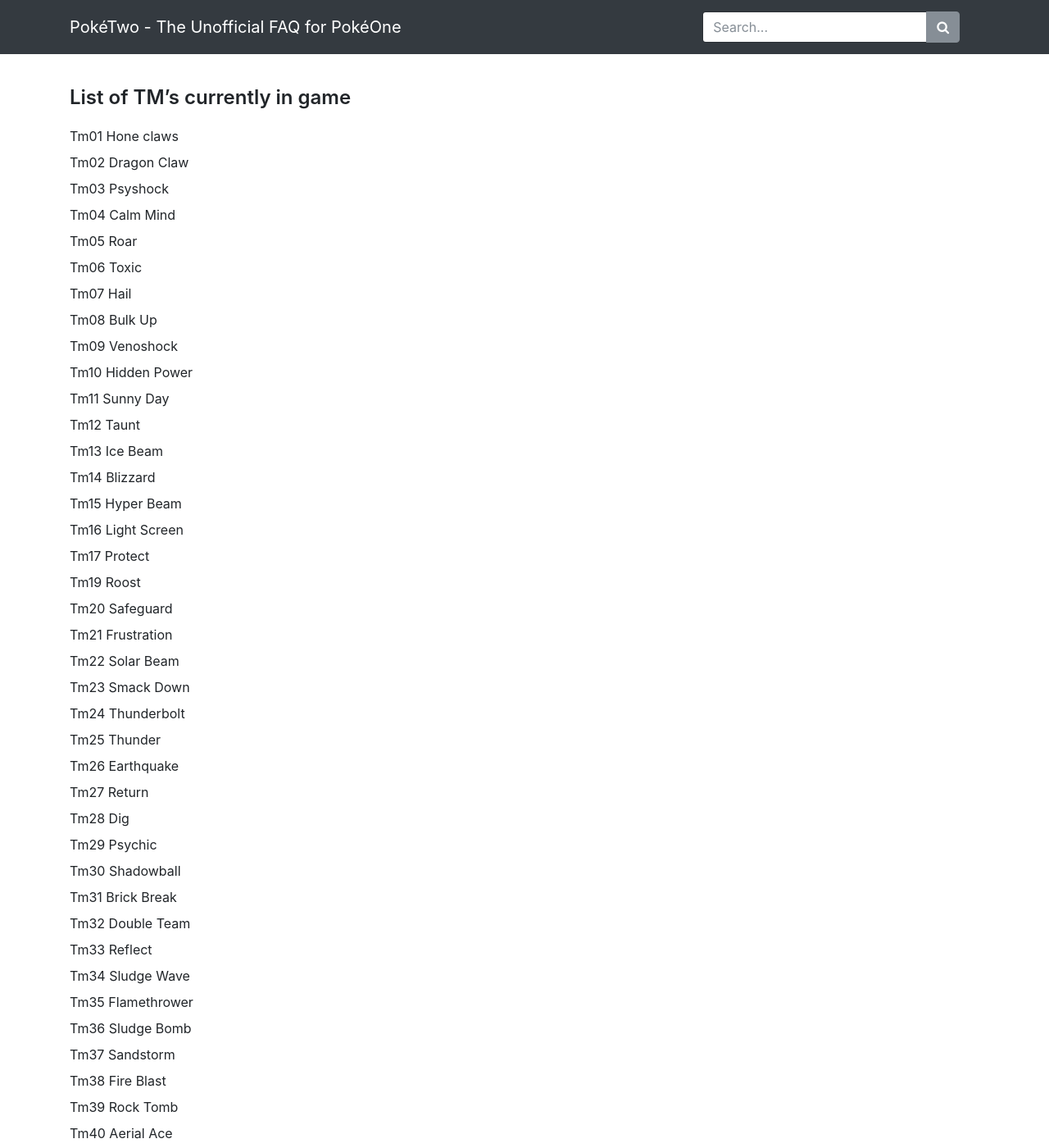
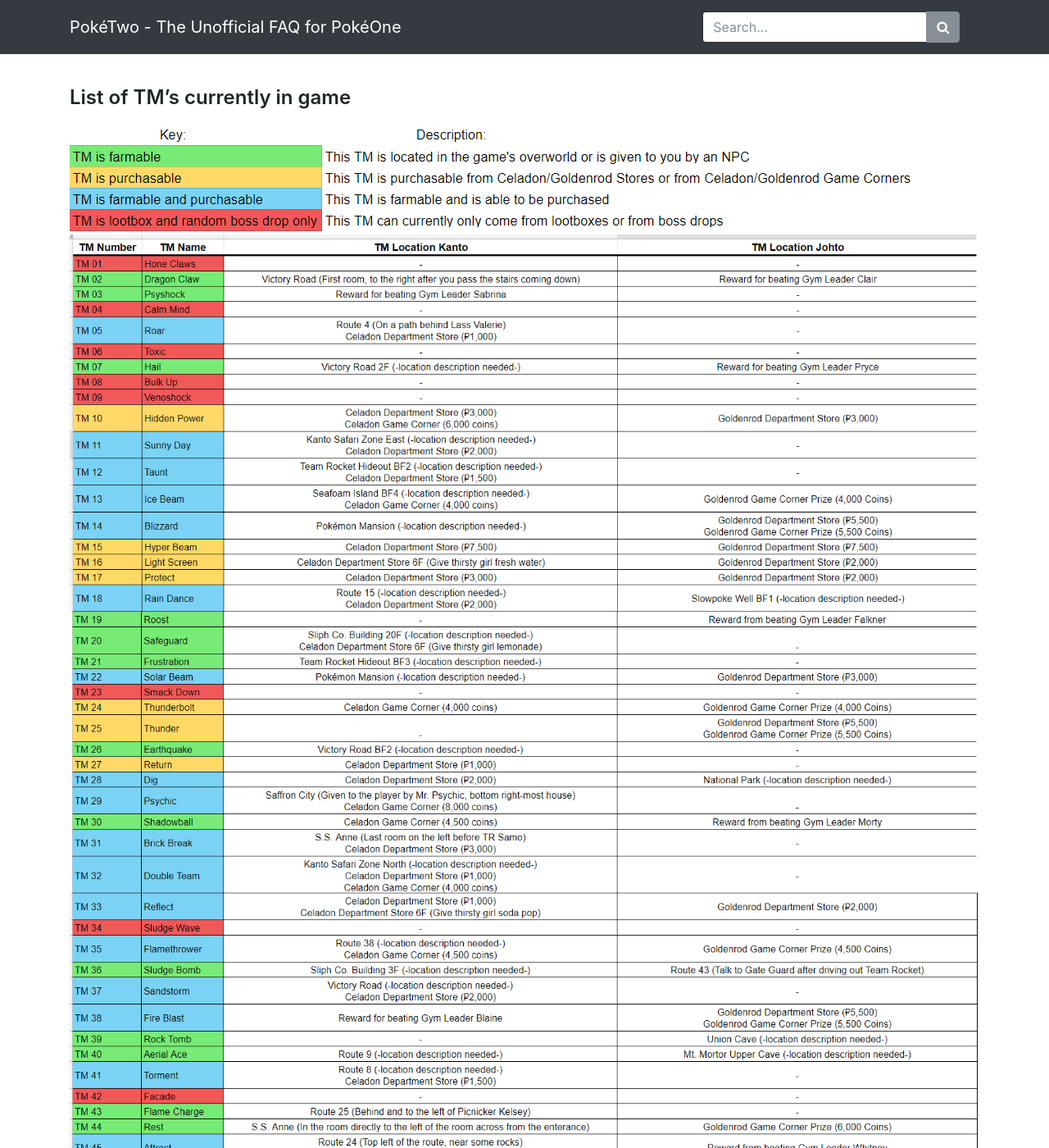
Before and after one commit to X3I/poketwo.com, a Jekyll site: the page built from _pages/tm/tmlist.md, in a window 1280 px wide and 1400 px high. Shown: the whole window at 82% size. Built offline with Jekyll 4.4.1, drawn with Linux system fonts in a browser that asks for light colours; nearby versions of some CDN libraries; our own code applies the rules of GitHub Pages for plain Markdown files; some of the changed text lies outside the part shown.

Commit message:
Update tmlist.md

```diff
--- a/_pages/tm/tmlist.md
+++ b/_pages/tm/tmlist.md
@@ -6,104 +6,6 @@
 ---
 
 ## List of TM's currently in game
-
-Tm01    Hone claws<br/>
-Tm02    Dragon Claw <br/>
-Tm03    Psyshock <br/>
-Tm04    Calm Mind <br/>
-Tm05    Roar<br/>
-Tm06    Toxic<br/>
-Tm07    Hail <br/>
-Tm08    Bulk Up <br/>
-Tm09    Venoshock <br/>
-Tm10    Hidden Power <br/>
-Tm11    Sunny Day<br/>
-Tm12    Taunt <br/>
-Tm13    Ice Beam <br/>
-Tm14    Blizzard<br/>
-Tm15    Hyper Beam <br/>
-Tm16    Light Screen <br/>
-Tm17    Protect<br/>
-Tm19    Roost <br/>
-Tm20    Safeguard <br/>
-Tm21    Frustration <br/>
-Tm22    Solar Beam<br/>
-Tm23    Smack Down<br/>
-Tm24    Thunderbolt<br/>
-Tm25    Thunder<br/>
-Tm26    Earthquake <br/>
-Tm27    Return<br/>
-Tm28    Dig<br/>
-Tm29    Psychic<br/>
-Tm30    Shadowball<br/>
-Tm31    Brick Break<br/>
-Tm32    Double Team <br/>
-Tm33    Reflect <br/>
-Tm34    Sludge Wave<br/>
-Tm35    Flamethrower <br/>
-Tm36    Sludge Bomb<br/>
-Tm37    Sandstorm <br/>
-Tm38    Fire Blast <br/>
-Tm39    Rock Tomb<br/>
-Tm40    Aerial Ace <br/>
-Tm41    Torment <br/>
-Tm42    Facade<br/>
-Tm43    Flame Charge<br/>
-Tm44    Rest <br/>
-Tm45    Attract <br/>
-Tm46    Thief<br/>
-Tm47    Low Sweep<br/>
-Tm48    Round <br/>
-Tm49    Echoed Voice<br/>
-Tm50    Overheat<br/>
-Tm51    Steel Wing<br/>
-Tm52    Focus Blast<br/>
-Tm53    Energy Ball<br/>
-Tm54    False Swipe<br/>
-Tm55    Scald <br/>
-Tm56    Fling <br/>
-Tm57    Charge Beam<br/>
-Tm58    Skydrop<br/>
-Tm59    Incinerate<br/>
-Tm60    Quash<br/>
-Tm61    Will-O-Wisp<br/>
-Tm62    Acrobatics<br/>
-Tm63    Embargo<br/>
-Tm64    Explosion<br/>
-Tm65    Shadow Claw<br/>
-Tm66    Payback <br/>
-Tm67    Retaliate <br/>
-Tm68    Giga Impact <br/>
-Tm69    Rock Polish<br/>
-## Tm70   DOES NOT EXIST <br/>
-Tm71    Stone Edge<br/>
-Tm72    Volt Switch<br/>
-Tm73    Thunder Wave <br/>
-Tm74    Gyro Ball <br/>
-Tm75    Swords Dance<br/>
-Tm76    Struggle Bug<br/>
-Tm77    Psych Up<br/>
-Tm78    Bulldoze<br/>
-Tm79    Frost Breath<br/>
-Tm80    Rock slide<br/>
-Tm81    X-Scissor<br/>
-Tm82    Dragon Tail<br/>
-Tm83    Infestation <br/>
-Tm84    Poison Jab<br/>
-Tm85    Dream Eater<br/>
-Tm86    Grass Knot <br/>
-Tm87    Swagger <br/>
-Tm88    Sleep Talk <br/>
-Tm89    U-Turn<br/>
-Tm90    Substitute <br/>
-Tm91    Flash Cannon<br/>
-Tm92    Trick Room<br/>
-Tm93    Wild Charge<br/>
-Tm94    Secret Power<br/>
-Tm95    Snarl<br/>
-Tm96    Nature Power<br/>
-Tm97    Dark Pulse<br/>
-Tm98    Power-Up Punch <br/>
-Tm99    Dazzling Gleam<br/>
-Tm100    Confide<br/>
+![TM KEY](/img/items/tmkey.png)
+![TM LIST](/img/items/tmlist.png)
 <br/>
```
